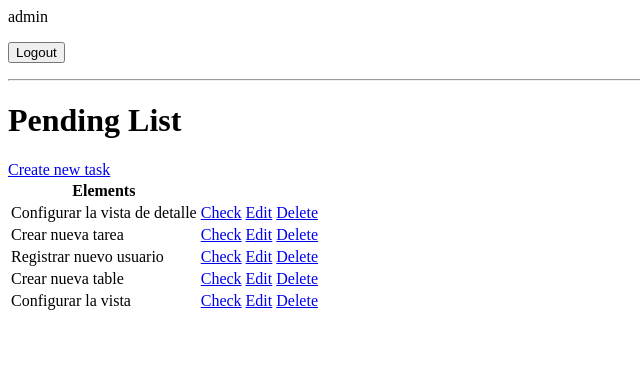
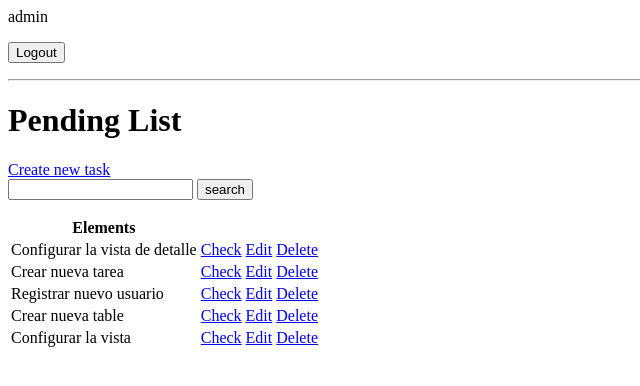
Before and after one commit to albertogueram/Django-Task-Manager, a Django app: page / in a window 1280 px wide. Shown: the top 386 px of the page, without its empty margins (0-640 px from the left). Run offline with Django 5.2, Linux system fonts and the light colour scheme; a user stored in the database is signed in; data comes from the database, SQL or seed files in the repository.

Commit message:
Commit 2024-10-27: Search functionality added

```diff
--- a/src/project/base/templates/base/task_list.html
+++ b/src/project/base/templates/base/task_list.html
@@ -13,6 +13,12 @@
 
 <h1>Pending List</h1>
 <a href="{% url 'create-task' %}">Create new task</a>
+
+<form method="GET">
+    <input type="text" name="search-area" value="{{search_value}}">
+    <input type="submit" value="search">
+</form>
+
 <table>
     <tr>
         <th>Elements</th>
--- a/src/project/base/views.py
+++ b/src/project/base/views.py
@@ -42,6 +42,11 @@ class PendingList(LoginRequiredMixin, ListView):
         context = super().get_context_data(**kwarg)
         context['tasks'] = context['tasks'].filter(user=self.request.user)
         context['count'] = context['tasks'].filter(completed=False).count()
+
+        search_value = self.request.GET.get('search-area') or ''
+        if search_value:
+            context['tasks'] = context['tasks'].filter(title__icontains=search_value)
+        context['search_value'] = search_value
         return context
 
 
```
